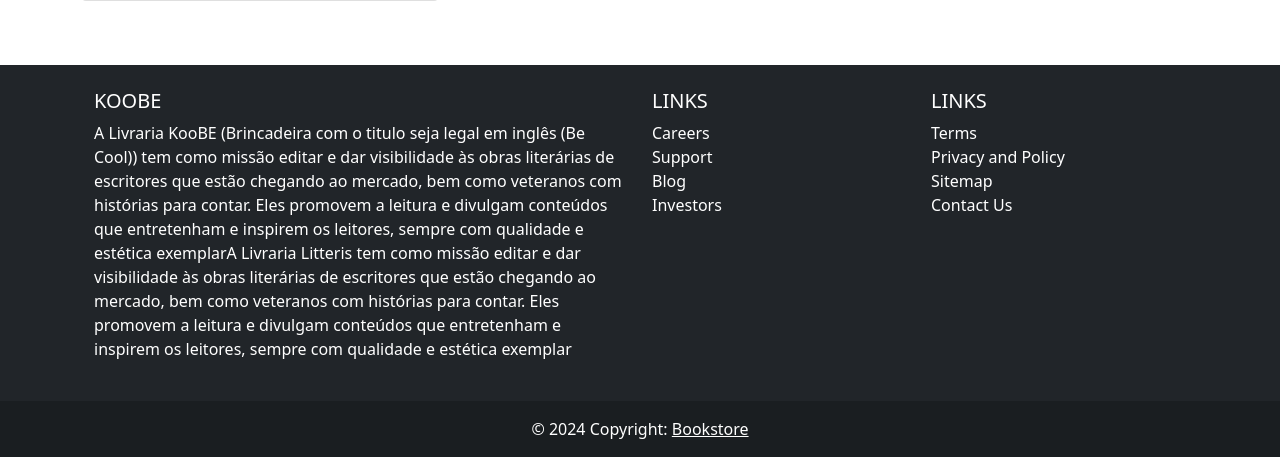
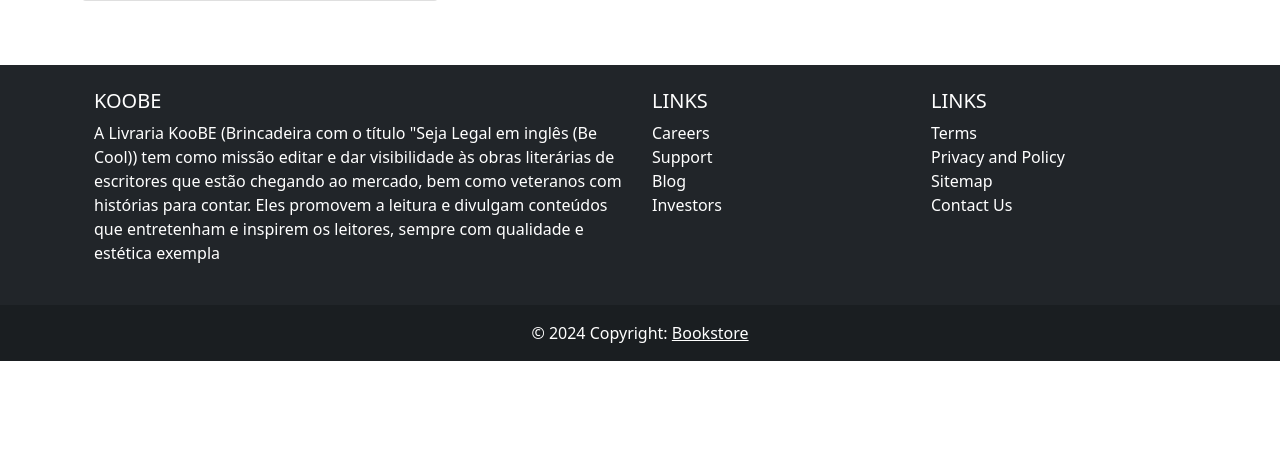
Before and after one commit to R2nin/Bookstore, a PHP site: page /bookstore/index.php in a window 1280 px wide. Shown: the part 1003-1460 px from the top of the page. After the commit the page ends 1364 px from the top, so only its background shows below. Run offline with PHP 8.4, Linux system fonts and the light colour scheme; data comes from the database, SQL or seed files in the repository; some libraries are stand-ins or nearby versions.

Commit message:
Update footer.php

```diff
--- a/includes/footer.php
+++ b/includes/footer.php
@@ -10,7 +10,7 @@
                <h5 class="text-uppercase">KooBE</h5>
 
                <p>
-               A Livraria KooBE (Brincadeira com o titulo seja legal em inglês (Be Cool)) tem como missão editar e dar visibilidade às obras literárias de escritores que estão chegando ao mercado, bem como veteranos com histórias para contar. Eles promovem a leitura e divulgam conteúdos que entretenham e inspirem os leitores, sempre com qualidade e estética exemplarA Livraria Litteris tem como missão editar e dar visibilidade às obras literárias de escritores que estão chegando ao mercado, bem como veteranos com histórias para contar. Eles promovem a leitura e divulgam conteúdos que entretenham e inspirem os leitores, sempre com qualidade e estética exemplar
+               A Livraria KooBE (Brincadeira com o título "Seja Legal em inglês (Be Cool)) tem como missão editar e dar visibilidade às obras literárias de escritores que estão chegando ao mercado, bem como veteranos com histórias para contar. Eles promovem a leitura e divulgam conteúdos que entretenham e inspirem os leitores, sempre com qualidade e estética exempla
                </p>
            </div>
            <!--Grid column-->
```
